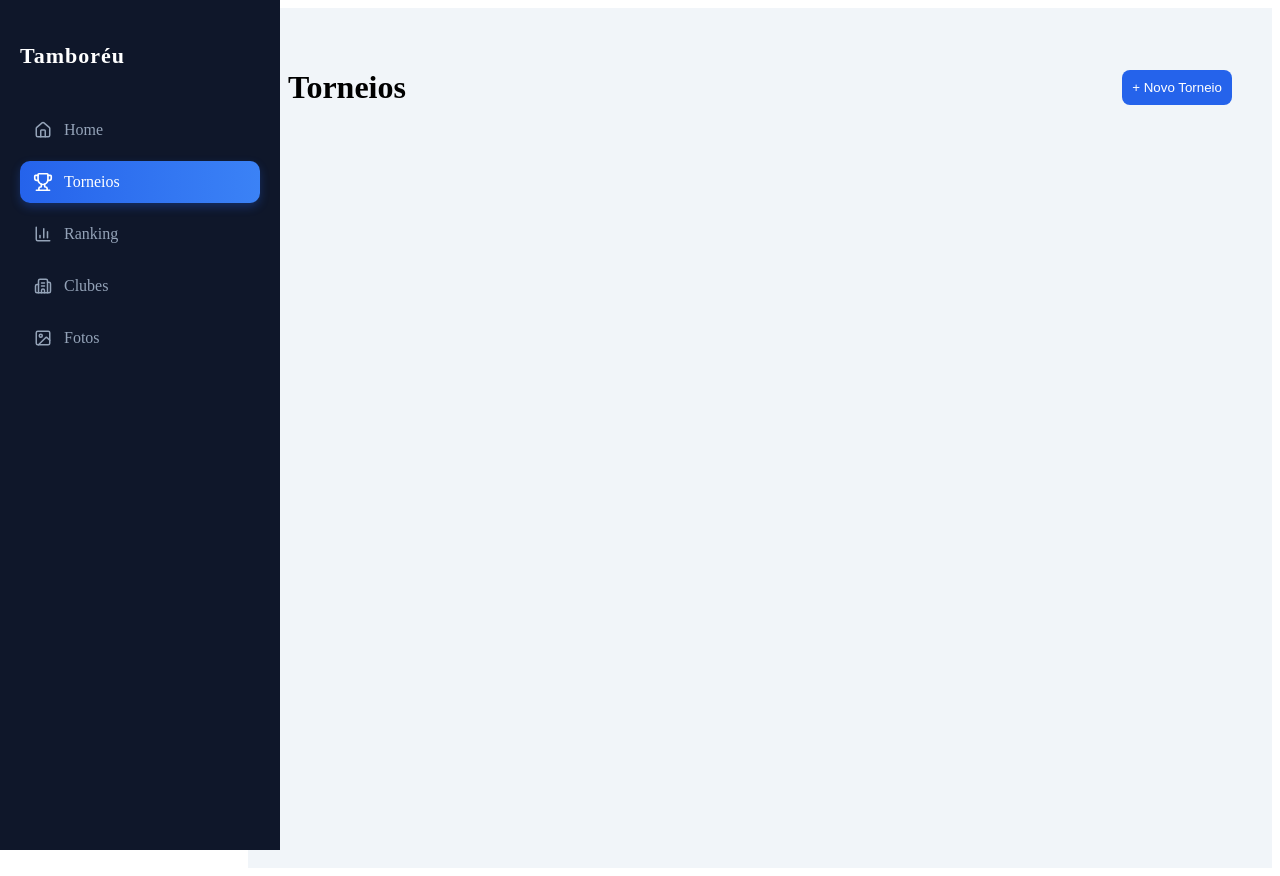
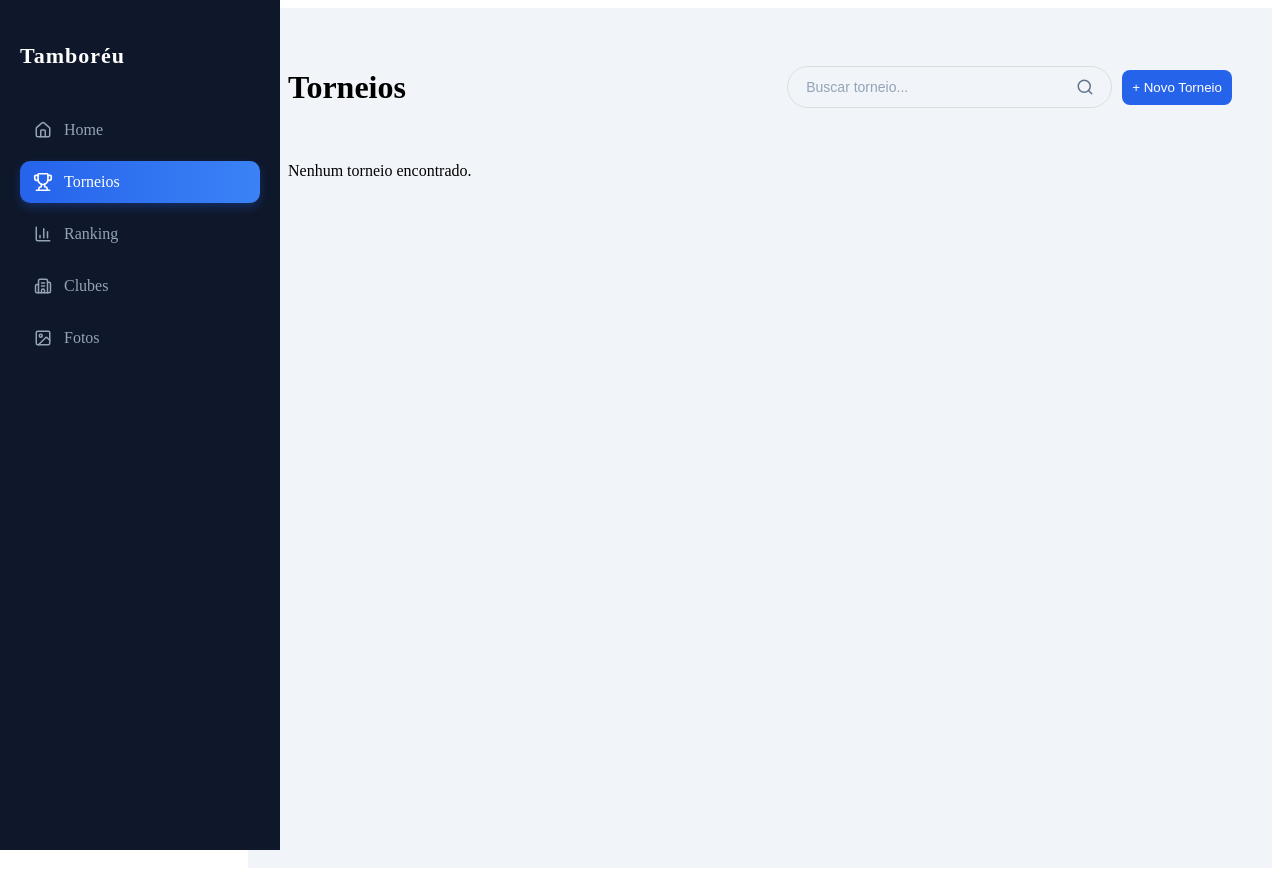
Before and after one commit to arthurantunes94/ProjetoTamboreuTorneios, a React (Vite) app in the folder torneio-tamboreu/: page /torneios in a window 1280 px wide. Built offline with nearby package versions, Linux system fonts and the light colour scheme; sample sign-in values are in the browser's storage.

Commit message:
Buscar torneios

```diff
--- a/torneio-tamboreu/src/components/torneios/TorneioList.jsx
+++ b/torneio-tamboreu/src/components/torneios/TorneioList.jsx
@@ -1,6 +1,9 @@
 import "../../css/Torneios.css";
 
 export default function TorneioList({ torneios, startDelete, startEdit }) {
+  if (torneios.length === 0) {
+    return <p>Nenhum torneio encontrado.</p>;
+  }
   return (
     <>
       {torneios.map((t) => (
--- a/torneio-tamboreu/src/css/Torneios.css
+++ b/torneio-tamboreu/src/css/Torneios.css
@@ -6,12 +6,66 @@
   margin-bottom: 20px;
 }
 
+.header-actions {
+  display: flex;
+  align-items: center;
+  gap: 10px;
+}
+
 .torneios-container {
   padding: 10px;
 }
 
 .title {
   margin-bottom: 20px;
+}
+
+.search-wrapper {
+  position: relative;
+  display: flex;
+  align-items: center;
+}
+
+.search-input {
+  width: 260px;
+
+  padding: 12px 45px 12px 18px;
+
+  border-radius: 999px;
+  border: 1px solid #ddd;
+
+  background: #f1f5f9;
+  color: #334155;
+
+  font-size: 14px;
+
+  outline: none;
+  transition: all 0.25s ease;
+}
+
+.search-icon {
+  position: absolute;
+  right: 12px;
+
+  background: none;
+  border: none;
+
+  display: flex;
+  align-items: center;
+  justify-content: center;
+
+  cursor: pointer;
+
+  color: #64748b;
+  transition: 0.2s;
+}
+
+.search-input::placeholder {
+  color: #94a3b8;
+}
+
+.search-icon:hover {
+  color: #2563eb;
 }
 
 .torneios-content {
--- a/torneio-tamboreu/src/pages/Torneios.jsx
+++ b/torneio-tamboreu/src/pages/Torneios.jsx
@@ -4,6 +4,7 @@ import TorneioList from "../components/torneios/TorneioList";
 import "../css/Torneios.css";
 import toast from "react-hot-toast";
 import Modal from "../components/Modal";
+import { Search } from "lucide-react";
 
 export default function Torneios() {
   const [torneios, setTorneios] = useState(() => {
@@ -17,6 +18,11 @@ export default function Torneios() {
   const [editing, setEditing] = useState(null);
   const [isModalOpen, setIsModalOpen] = useState(false);
   const [torneioToDelete, setTorneioToDelete] = useState(null);
+  const [search, setSearch] = useState("");
+
+  const torneiosFiltrados = torneios.filter((t) =>
+    t.nome.toLowerCase().includes(search.toLowerCase()),
+  );
 
   useEffect(() => {
     localStorage.setItem("torneios", JSON.stringify(torneios));
@@ -57,6 +63,20 @@ export default function Torneios() {
     <div className="torneios-container">
       <div className="header">
         <h1 className="title">Torneios</h1>
+        <div className="header-actions">
+          <div className="search-wrapper">
+            <input
+              type="text"
+              placeholder="Buscar torneio..."
+              className="search-input"
+              value={search}
+              onChange={(e) => setSearch(e.target.value)}
+            />
+
+            <button className="search-icon">
+              <Search size={18} />
+            </button>
+          </div>
 
           <button
             className="btn-primary"
@@ -68,7 +88,7 @@ export default function Torneios() {
             + Novo Torneio
           </button>
         </div>
-
+      </div>
       <Modal
         isOpen={isModalOpen}
         onClose={() => {
@@ -90,7 +110,7 @@ export default function Torneios() {
 
       <div className="list-area">
         <TorneioList
-          torneios={torneios}
+          torneios={torneiosFiltrados}
           startDelete={confirmDelete}
           startEdit={startEdit}
         />
```
Lines whose indentation alone changed are shown as unchanged.
